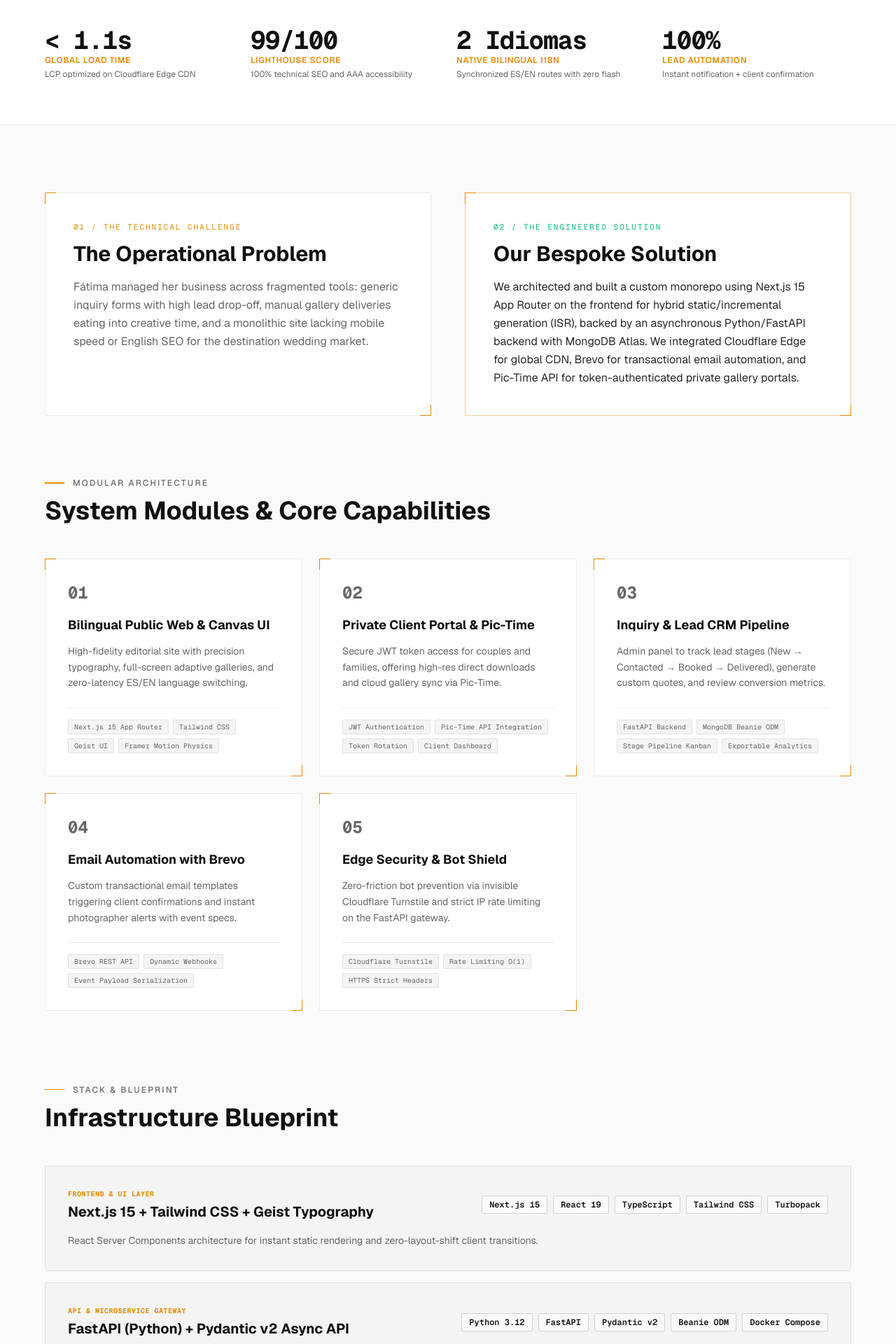
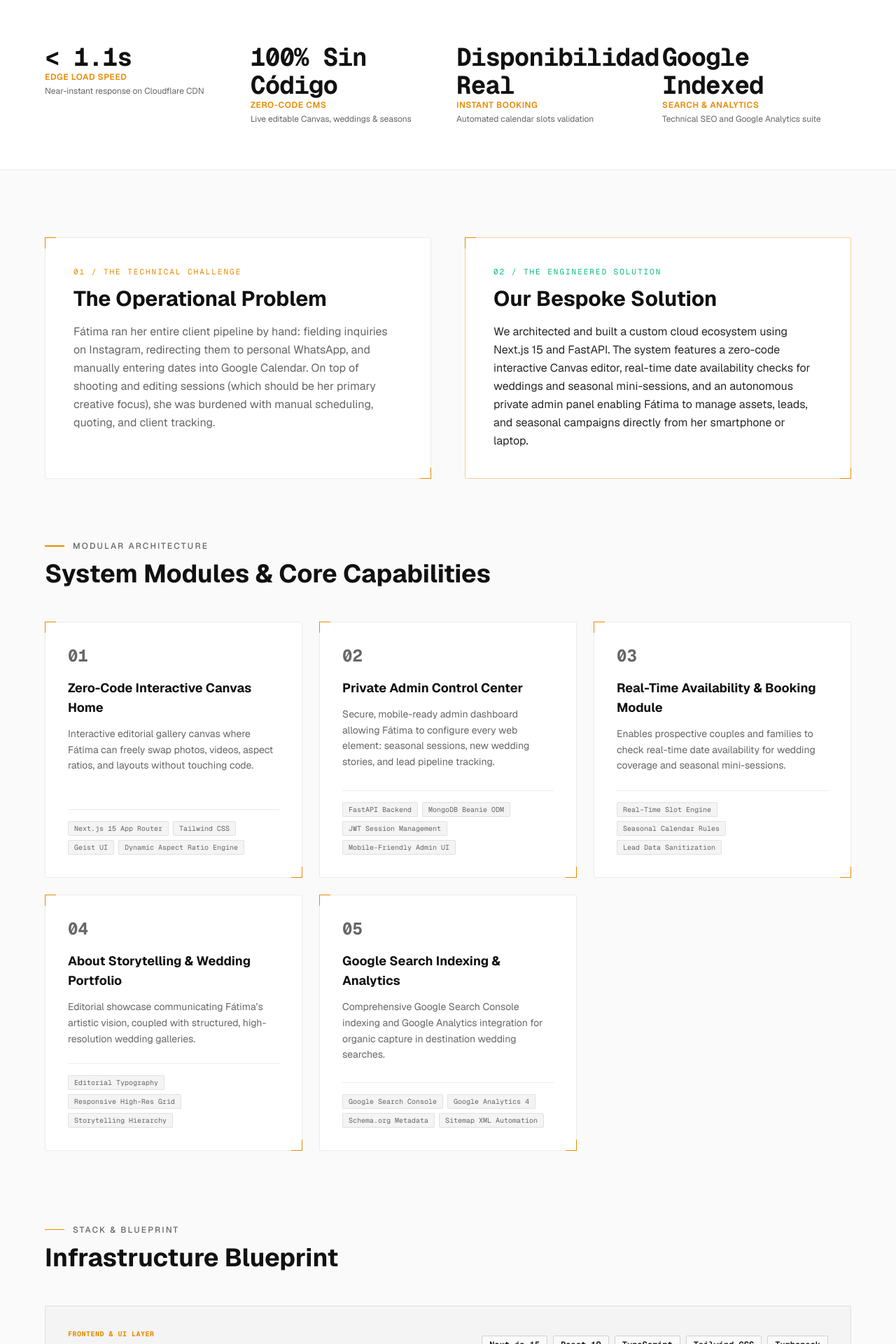
Before and after one commit to AyeApps/AyeAppsWeb, a Next.js app: page /en/portfolio/fatima-resendiz in a window 1280 px wide. Shown: the part 740-2660 px from the top of the page at 70% size. Built offline with nearby package versions, Linux system fonts and the light colour scheme.

Commit message:
docs(casestudy): update Fatima Resendiz case study with authentic client facts and admin CMS details

```diff
--- a/src/data/caseStudies.ts
+++ b/src/data/caseStudies.ts
@@ -46,94 +46,94 @@ export const CASE_STUDIES: Record<string, CaseStudyData> = {
     slug: 'fatima-resendiz',
     title: 'Fatima Resendiz Platform',
     clientName: 'Fátima Reséndiz',
-    projectType: { es: 'Plataforma Web Bilingüe, CRM & Portal de Clientes', en: 'Bilingual Web Platform, CRM & Client Portal' },
+    projectType: { es: 'Plataforma Web Bilingüe, CMS Canvas & App Móvil', en: 'Bilingual Web Platform, Canvas CMS & Mobile App' },
     year: '2026',
-    timeline: { es: '6 semanas de ingeniería', en: '6 weeks engineering' },
+    timeline: { es: '6 meses (Conceptualización, MVP, Search Indexing & Lanzamiento)', en: '6 months (Discovery, MVP, Search Indexing & Launch)' },
     role: { es: 'Arquitectura de Software, UI/UX & Desarrollo Full Stack', en: 'Software Architecture, UI/UX & Full Stack Dev' },
     liveUrl: 'https://fatimaresendiz.com',
     heroTagline: {
-      es: 'Un sistema operativo digital completo para una fotógrafa de bodas: captación internacional, entrega de galerías y automatización de clientes.',
-      en: 'A complete digital operating system for a wedding photographer: international acquisition, gallery delivery, and client automation.',
+      es: 'Un sistema operativo integral en la nube que automatizó la captación, reservas y entrega de galerías, permitiendo a Fátima enfocarse en su arte fotográfico.',
+      en: 'A complete cloud operating system automating client intake, real-time booking, and gallery delivery—freeing Fátima to focus on her photographic craft.',
     },
     overview: {
-      es: 'fatimaresendiz.com no es solo una página web estética; es una plataforma comercial y operativa integral diseñada para operar con latencia mínima, captar clientes bilingües en México y el extranjero, y automatizar el ciclo de vida completo de cada sesión fotográfica.',
-      en: 'fatimaresendiz.com is not merely an aesthetic portfolio; it is a full-scale commercial and operational platform designed for ultra-low latency, international bilingual client acquisition, and automated end-to-end booking workflows.',
+      es: 'Fatima Resendiz Web es una plataforma integral construida totalmente en la nube con tecnologías de punta y velocidad casi instantánea. Transforma una operación que antes se llevaba de forma manual a través de mensajes de Instagram y WhatsApp en una experiencia de marca de alto prestigio con panel de administración autónomo.',
+      en: 'Fatima Resendiz Web is an end-to-end cloud platform engineered with bleeding-edge technologies and near-instant load speeds. It transitions what was previously a manual Instagram/WhatsApp messaging workflow into a high-prestige brand experience powered by an autonomous admin control panel.',
     },
     challenge: {
-      es: 'Fátima operaba con múltiples herramientas desconectadas: formularios genéricos con pérdida de prospectos, entregas manuales de galerías que saturaban su tiempo, y una web monolítica sin optimización móvil ni SEO en inglés para el mercado de bodas destino.',
-      en: 'Fátima managed her business across fragmented tools: generic inquiry forms with high lead drop-off, manual gallery deliveries eating into creative time, and a monolithic site lacking mobile speed or English SEO for the destination wedding market.',
+      es: 'Fátima llevaba todo su negocio de forma manual: recibía prospectos por Instagram, los pasaba a su WhatsApp personal y registraba las fechas una por una en Google Calendar. Además de fotografiar y editar sesiones (lo cual debía ser su principal enfoque y pasión), tenía que negociar, dar seguimiento a prospectos y gestionar entregas manualmente.',
+      en: 'Fátima ran her entire client pipeline by hand: fielding inquiries on Instagram, redirecting them to personal WhatsApp, and manually entering dates into Google Calendar. On top of shooting and editing sessions (which should be her primary creative focus), she was burdened with manual scheduling, quoting, and client tracking.',
     },
     solution: {
-      es: 'Diseñamos y construimos un monorepo a medida con Next.js 15 App Router en el frontend para renderizado estático e híbrido (ISR), respaldado por un backend asíncrono en Python/FastAPI con MongoDB Atlas. Integramos Cloudflare Edge para CDN global, Brevo para marketing transaccional y la API de Pic-Time para acceso privado de galerías con rotación de tokens JWT.',
-      en: 'We architected and built a custom monorepo using Next.js 15 App Router on the frontend for hybrid static/incremental generation (ISR), backed by an asynchronous Python/FastAPI backend with MongoDB Atlas. We integrated Cloudflare Edge for global CDN, Brevo for transactional email automation, and Pic-Time API for token-authenticated private gallery portals.',
+      es: 'Diseñamos y construimos una plataforma completa en la nube con Next.js 15 y FastAPI. El sistema cuenta con un Canvas editorial interactivo editable sin tocar código, verificación instantánea de disponibilidad para bodas y sesiones de temporada, y un panel de administración privado desde el cual Fátima gestiona imágenes, videos, prospectos y contenidos desde su smartphone o laptop.',
+      en: 'We architected and built a custom cloud ecosystem using Next.js 15 and FastAPI. The system features a zero-code interactive Canvas editor, real-time date availability checks for weddings and seasonal mini-sessions, and an autonomous private admin panel enabling Fátima to manage assets, leads, and seasonal campaigns directly from her smartphone or laptop.',
     },
     metrics: [
       {
         value: '< 1.1s',
-        label: { es: 'Tiempo de Carga Global', en: 'Global Load Time' },
-        detail: { es: 'LCP optimizado en Cloudflare Edge CDN', en: 'LCP optimized on Cloudflare Edge CDN' }
+        label: { es: 'Velocidad de Carga', en: 'Edge Load Speed' },
+        detail: { es: 'Rendimiento casi instantáneo en Cloudflare CDN', en: 'Near-instant response on Cloudflare CDN' }
       },
       {
-        value: '99/100',
-        label: { es: 'Rendimiento Lighthouse', en: 'Lighthouse Score' },
-        detail: { es: '100% SEO técnico y accesibilidad AAA', en: '100% technical SEO and AAA accessibility' }
+        value: '100% Sin Código',
+        label: { es: 'Autonomía de Contenido', en: 'Zero-Code CMS' },
+        detail: { es: 'Canvas, bodas y temporadas editables en vivo', en: 'Live editable Canvas, weddings & seasons' }
       },
       {
-        value: '2 Idiomas',
-        label: { es: 'Soporte Bilingüe Nativo', en: 'Native Bilingual i18n' },
-        detail: { es: 'Rutas sincronizadas ES/EN sin recarga', en: 'Synchronized ES/EN routes with zero flash' }
+        value: 'Disponibilidad Real',
+        label: { es: 'Verificación Instantánea', en: 'Instant Booking' },
+        detail: { es: 'Comprobación de fechas sin fricción manual', en: 'Automated calendar slots validation' }
       },
       {
-        value: '100%',
-        label: { es: 'Automatización de Leads', en: 'Lead Automation' },
-        detail: { es: 'Notificación instantánea + email a prospecto', en: 'Instant notification + client confirmation' }
+        value: 'Google Indexed',
+        label: { es: 'Indexación & Analítica', en: 'Search & Analytics' },
+        detail: { es: 'Optimización SEO y Google Analytics integrado', en: 'Technical SEO and Google Analytics suite' }
       }
     ],
     modules: [
       {
         index: '01',
-        title: { es: 'Web Pública Bilingüe & Canvas UI', en: 'Bilingual Public Web & Canvas UI' },
+        title: { es: 'Home con Canvas Totalmente Editable Sin Código', en: 'Zero-Code Interactive Canvas Home' },
         desc: {
-          es: 'Sitio editorial de alta fidelidad con tipografía de precisión, galerías adaptables a pantalla completa y selector instantáneo de idioma ES/EN.',
-          en: 'High-fidelity editorial site with precision typography, full-screen adaptive galleries, and zero-latency ES/EN language switching.'
+          es: 'Galería editorial interactiva donde Fátima puede cambiar fotos, videos, dimensiones y orientación a su gusto sin requerir intervención técnica.',
+          en: 'Interactive editorial gallery canvas where Fátima can freely swap photos, videos, aspect ratios, and layouts without touching code.'
         },
-        specs: ['Next.js 15 App Router', 'Tailwind CSS', 'Geist UI', 'Framer Motion Physics']
+        specs: ['Next.js 15 App Router', 'Tailwind CSS', 'Geist UI', 'Dynamic Aspect Ratio Engine']
       },
       {
         index: '02',
-        title: { es: 'Portal Privado de Clientes & Pic-Time', en: 'Private Client Portal & Pic-Time' },
+        title: { es: 'Panel de Administración Privado (La Magia del Sistema)', en: 'Private Admin Control Center' },
         desc: {
-          es: 'Acceso seguro con token JWT para parejas y familias, con descarga directa de fotos en alta resolución y sincronización con Pic-Time.',
-          en: 'Secure JWT token access for couples and families, offering high-res direct downloads and cloud gallery sync via Pic-Time.'
+          es: 'Panel seguro y responsivo desde el cual Fátima controla cualquier aspecto de su web: publicar sesiones de temporada, añadir nuevas bodas y gestionar todos sus prospectos.',
+          en: 'Secure, mobile-ready admin dashboard allowing Fátima to configure every web element: seasonal sessions, new wedding stories, and lead pipeline tracking.'
         },
-        specs: ['JWT Authentication', 'Pic-Time API Integration', 'Token Rotation', 'Client Dashboard']
+        specs: ['FastAPI Backend', 'MongoDB Beanie ODM', 'JWT Session Management', 'Mobile-Friendly Admin UI']
       },
       {
         index: '03',
-        title: { es: 'Pipeline CRM de Cotizaciones & Leads', en: 'Inquiry & Lead CRM Pipeline' },
+        title: { es: 'Módulo de Contacto & Disponibilidad al Instante', en: 'Real-Time Availability & Booking Module' },
         desc: {
-          es: 'Panel administrativo para clasificar prospectos (Nuevo → Contactado → Apartado → Entregado), calcular cotizaciones y consultar analíticas.',
-          en: 'Admin panel to track lead stages (New → Contacted → Booked → Delivered), generate custom quotes, and review conversion metrics.'
+          es: 'Permite a los clientes consultar fechas disponibles al instante tanto para coberturas de bodas como para sesiones especiales de temporada.',
+          en: 'Enables prospective couples and families to check real-time date availability for wedding coverage and seasonal mini-sessions.'
         },
-        specs: ['FastAPI Backend', 'MongoDB Beanie ODM', 'Stage Pipeline Kanban', 'Exportable Analytics']
+        specs: ['Real-Time Slot Engine', 'Seasonal Calendar Rules', 'Lead Data Sanitization']
       },
       {
         index: '04',
-        title: { es: 'Automatizaciones de Email con Brevo', en: 'Email Automation with Brevo' },
+        title: { es: 'Sección About & Portafolio de Bodas', en: 'About Storytelling & Wedding Portfolio' },
         desc: {
-          es: 'Plantillas transaccionales personalizadas que envían confirmación al cliente y alertan al equipo con métricas del evento en tiempo real.',
-          en: 'Custom transactional email templates triggering client confirmations and instant photographer alerts with event specs.'
+          es: 'Espacio editorial diseñado para transmitir la visión artística y filosofía de Fátima, con portafolio estructurado y categorizado.',
+          en: 'Editorial showcase communicating Fátima’s artistic vision, coupled with structured, high-resolution wedding galleries.'
         },
-        specs: ['Brevo REST API', 'Dynamic Webhooks', 'Event Payload Serialization']
+        specs: ['Editorial Typography', 'Responsive High-Res Grid', 'Storytelling Hierarchy']
       },
       {
         index: '05',
-        title: { es: 'Seguridad & Protección en el Borde', en: 'Edge Security & Bot Shield' },
+        title: { es: 'Indexación en Google Search & Analítica', en: 'Google Search Indexing & Analytics' },
         desc: {
-          es: 'Protección contra spam y ataques de fuerza bruta mediante Cloudflare Turnstile invisible y rate-limiting en el gateway de FastAPI.',
-          en: 'Zero-friction bot prevention via invisible Cloudflare Turnstile and strict IP rate limiting on the FastAPI gateway.'
+          es: 'Configuración técnica profunda en Google Search Console y Google Analytics para posicionamiento orgánico en el mercado de bodas destino.',
+          en: 'Comprehensive Google Search Console indexing and Google Analytics integration for organic capture in destination wedding searches.'
         },
-        specs: ['Cloudflare Turnstile', 'Rate Limiting O(1)', 'HTTPS Strict Headers']
+        specs: ['Google Search Console', 'Google Analytics 4', 'Schema.org Metadata', 'Sitemap XML Automation']
       }
     ],
     architectureLayers: [
@@ -142,33 +142,33 @@ export const CASE_STUDIES: Record<string, CaseStudyData> = {
         title: { es: 'Next.js 15 + Tailwind CSS + Geist Typography', en: 'Next.js 15 + Tailwind CSS + Geist Typography' },
         techs: ['Next.js 15', 'React 19', 'TypeScript', 'Tailwind CSS', 'Turbopack'],
         description: {
-          es: 'Arquitectura de componentes de servidor (RSC) para compilación estática instantánea y transiciones fluidas sin parpadeos.',
-          en: 'React Server Components architecture for instant static rendering and zero-layout-shift client transitions.'
+          es: 'Arquitectura de Server Components y Static Site Generation para máxima velocidad y navegación fluida sin recargas.',
+          en: 'React Server Components and Static Site Generation architecture ensuring lightning-fast load times.'
         }
       },
       {
         layer: 'API & Microservice Gateway',
-        title: { es: 'FastAPI (Python) + Pydantic v2 Async API', en: 'FastAPI (Python) + Pydantic v2 Async API' },
-        techs: ['Python 3.12', 'FastAPI', 'Pydantic v2', 'Beanie ODM', 'Docker Compose'],
+        title: { es: 'FastAPI (Python) + MongoDB Atlas (Beanie ODM)', en: 'FastAPI (Python) + MongoDB Atlas (Beanie ODM)' },
+        techs: ['Python 3.12', 'FastAPI', 'Pydantic v2', 'Beanie ODM', 'Docker'],
         description: {
-          es: 'Endpoints asíncronos con validación de esquemas estricta, enrutamiento tipado y manejo de webhooks.',
-          en: 'Asynchronous endpoints with strict schema contracts, typed routing, and transactional webhook handling.'
+          es: 'Backend asíncrono que alimenta el panel de administración, gestiona el estado de prospectos y valida las reglas de disponibilidad.',
+          en: 'Asynchronous backend powering the admin CMS, managing lead lifecycles, and validating calendar slot constraints.'
         }
       },
       {
-        layer: 'Data & Cloud Storage',
-        title: { es: 'MongoDB Atlas + Cloudinary CDN + Pic-Time', en: 'MongoDB Atlas + Cloudinary CDN + Pic-Time' },
-        techs: ['MongoDB Atlas', 'Cloudinary Asset CDN', 'Pic-Time API', 'AWS S3'],
+        layer: 'Cloud Edge & Observability',
+        title: { es: 'Cloudflare Edge CDN + Google Analytics 4', en: 'Cloudflare Edge CDN + Google Analytics 4' },
+        techs: ['Cloudflare Edge', 'Google Analytics 4', 'Google Search Console', 'Cloudflare Turnstile'],
         description: {
-          es: 'Estructura de datos NoSQL con índices O(1) para consultas ultrarrápidas y almacenamiento de fotos de alta fidelidad.',
-          en: 'NoSQL data structures indexed for O(1) query lookups and high-fidelity cloud photography assets.'
+          es: 'Distribución global con protección contra spam y telemetría de tráfico en tiempo real.',
+          en: 'Global edge distribution paired with bot protection and real-time visitor telemetry.'
         }
       }
     ],
     testimonial: {
       quote: {
-        es: 'AyeApps transformó por completo la presencia digital de mi negocio. El sistema que desarrollaron no solo es visualmente impresionante, sino que automatizó todo el flujo de clientes y entregas de galerías sin fallas.',
-        en: 'AyeApps completely elevated the digital experience of my business. The custom platform they engineered is not only visually stunning, but seamlessly automated my entire client pipeline and gallery delivery without friction.'
+        es: 'El sistema transformó mi día a día por completo. Ahora no tengo que preocuparme por registrar manualmente cada mensaje de WhatsApp o Instagram; mis clientes comprueban disponibilidad de inmediato y yo puedo dedicarme a lo que realmente amo: mis fotos.',
+        en: 'The system completely transformed my day-to-day operations. I no longer have to manually track every Instagram DM or WhatsApp message; my clients check availability instantly and I can focus on what I love most: my photography.'
       },
       author: 'Fátima Reséndiz',
       role: { es: 'Fotógrafa Profesional de Bodas · Querétaro, México', en: 'Professional Wedding Photographer · Querétaro, Mexico' }
```
